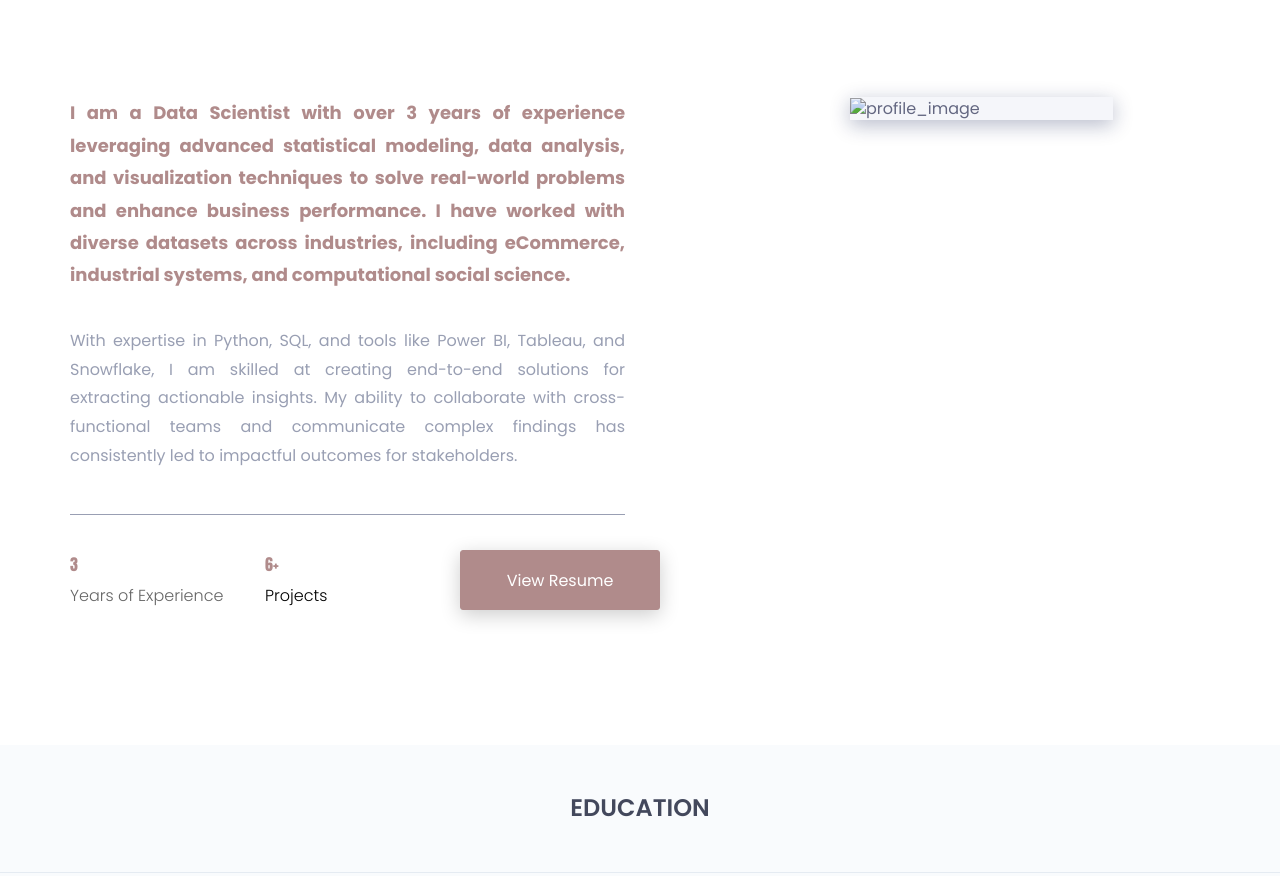
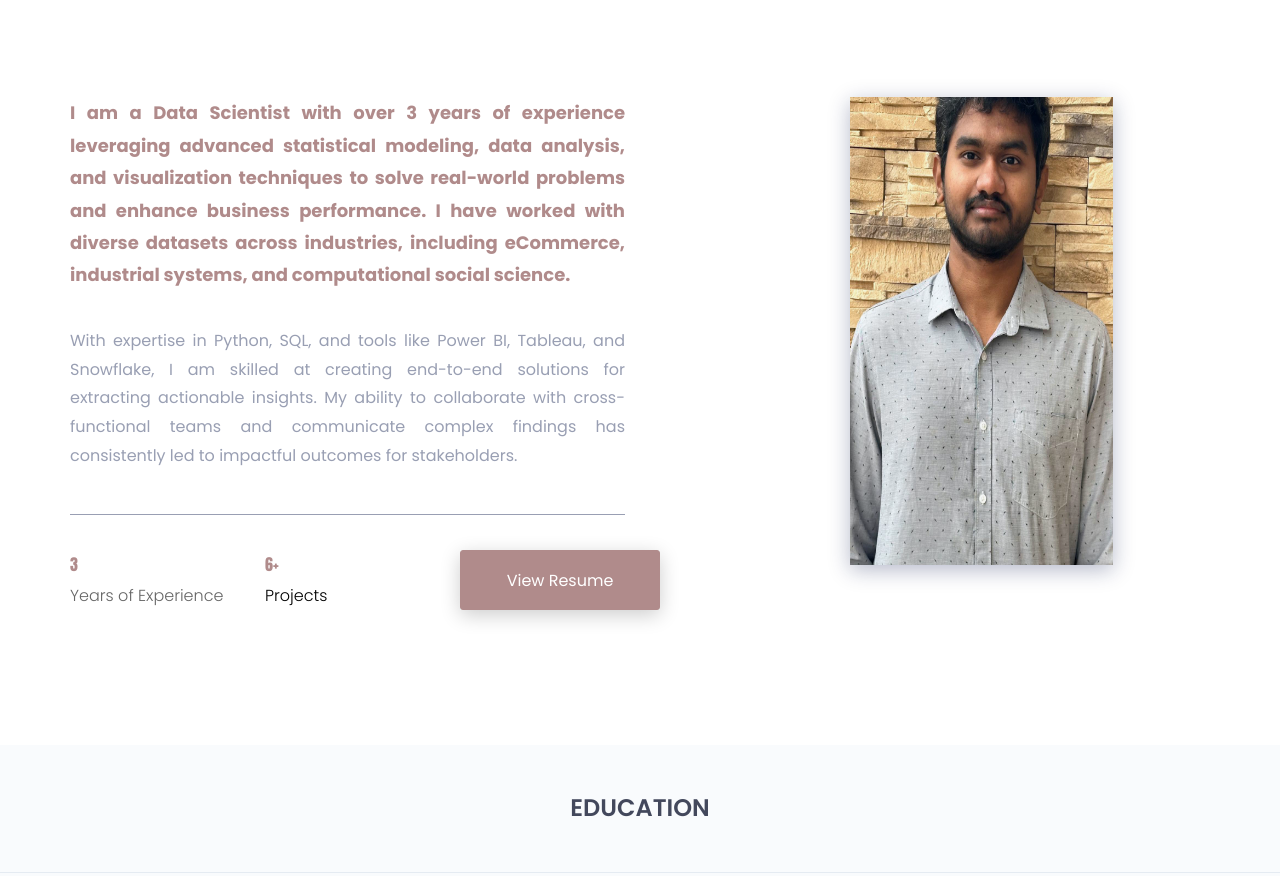
Before and after one commit to VennapusaManoj1998/Manoj_Portfolio, a plain HTML site: page index.html in a window 1280 px wide. Shown: the part 1020-1896 px from the top of the page. Drawn offline with nearby package versions, Linux system fonts and the light colour scheme.

Commit message:
Profile Photo

```diff
--- a/index.html
+++ b/index.html
@@ -167,7 +167,7 @@
 						</div>
 						<div class="col-sm-offset-2 col-sm-3">
 							<div class="single-about-img">
-								<img src="assets/images/about/IMG.jpg" alt="profile_image">
+								<img src="assets/images/about/Manoj.jpeg" alt="profile_image">
 							</div>
 						</div>
 					</div>
```
Also changed, not shown: assets/images/about/Manoj.jpeg (added), 2 other files.
